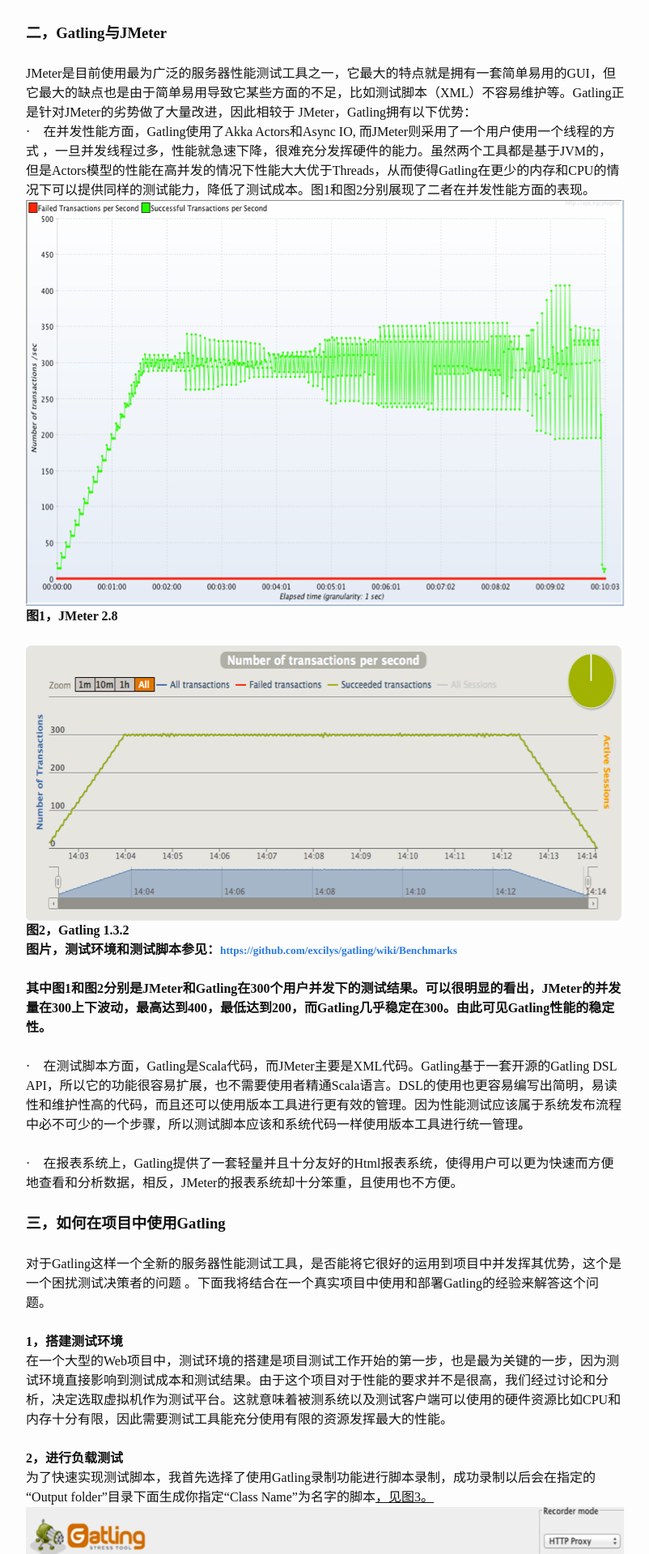
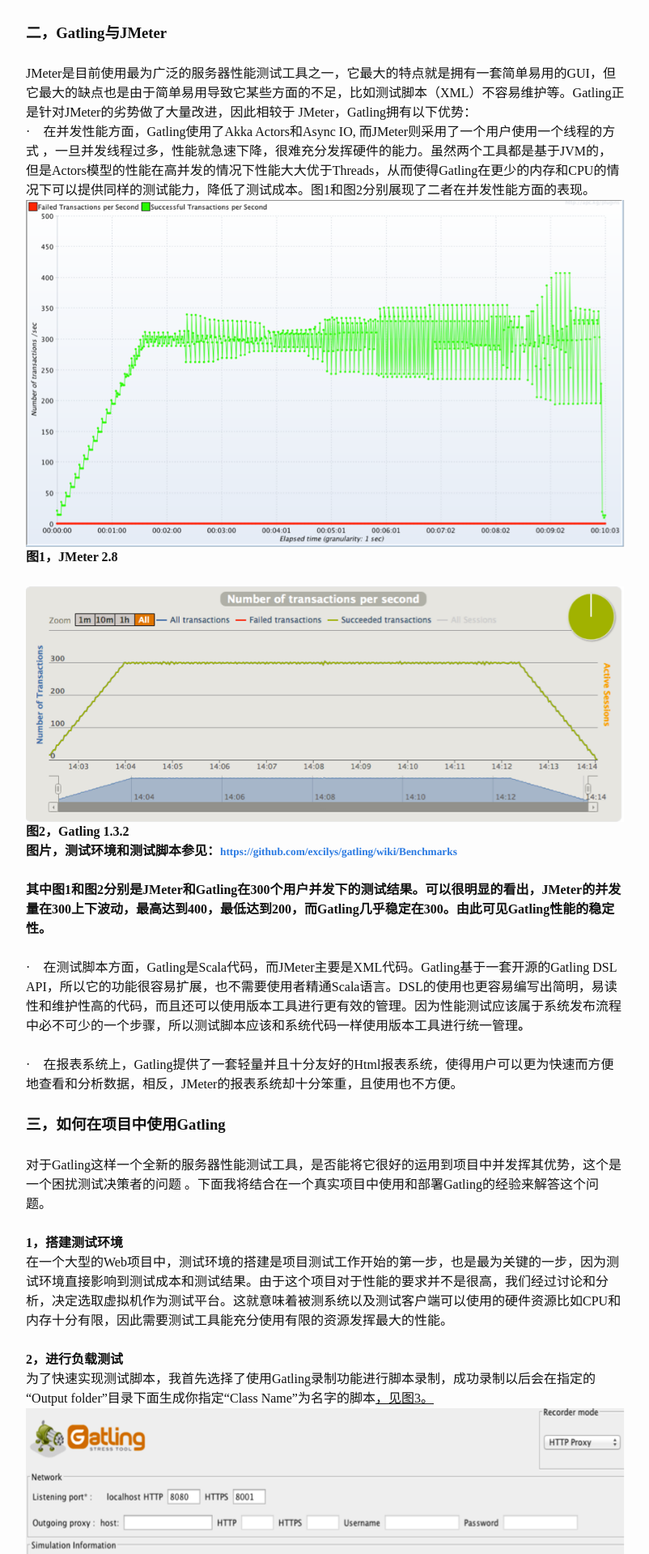
Before and after one commit to TWRanMan/twranman.github.io, a Jekyll site: the page built from _posts/2014-01-01-新一代服务器性能测试工具Gatling.html, in a window 1280 px wide. Shown: the part 753-2672 px from the top of the page at 81% size, without its empty margins (238-1040 px from the left). Built offline with Jekyll 4.4.1, drawn with Linux system fonts in a browser that asks for light colours.

Commit message:
remove the height and width of pictures

```diff
--- a/_posts/2014-01-01-新一代服务器性能测试工具Gatling.html
+++ b/_posts/2014-01-01-新一代服务器性能测试工具Gatling.html
@@ -31,9 +31,9 @@
 <div><span style="font-family:宋体;mso-hansi-font-family:宋体; mso-bidi-font-family:宋体;mso-fareast-language:ZH-CN">JMeter<span lang="ZH-CN" xml:lang="ZH-CN">是目前使用最为广泛的服务器性能测试工具之一，它最大的特点就是拥有一套简单易用的</span>GUI<span lang="ZH-CN" xml:lang="ZH-CN">，但它最大的缺点也是由于简单易用导致它某些方面的不足，比如测试脚本（</span>XML<span lang="ZH-CN" xml:lang="ZH-CN">）不容易维护等。</span>Gatling<span lang="ZH-CN" xml:lang="ZH-CN">正是针对</span>JMeter<span lang="ZH-CN" xml:lang="ZH-CN">的劣势做了大量改进，因此相较于</span> JMeter<span lang="ZH-CN" xml:lang="ZH-CN">，</span>Gatling<span lang="ZH-CN" xml:lang="ZH-CN">拥有以下优势：</span></span></div>
 </div>
 <div style="text-indent:0;mso-list:l4 level1 lfo2"><span style="font-family:Symbol;mso-fareast-font-family:Symbol;mso-bidi-font-family: Symbol;mso-fareast-language:ZH-CN"><span style="mso-list:Ignore">·<span style="font:7.0pt &quot;Times New Roman&quot;">     </span></span></span> <span lang="ZH-CN" style="font-family:宋体;mso-hansi-font-family:宋体;mso-bidi-font-family: 宋体;mso-fareast-language:ZH-CN" xml:lang="ZH-CN">在并发性能方面，</span><span style="font-family:宋体; mso-hansi-font-family:宋体;mso-bidi-font-family:宋体;mso-fareast-language:ZH-CN">Gatling<span lang="ZH-CN" xml:lang="ZH-CN">使用了</span>Akka Actors<span lang="ZH-CN" xml:lang="ZH-CN">和</span>Async IO, <span lang="ZH-CN" xml:lang="ZH-CN">而</span>JMeter<span lang="ZH-CN" xml:lang="ZH-CN">则采用了一个用户使用一个线程的方式 ，一旦并发线程过多，性能就急速下降，很难充分发挥硬件的能力。虽然两个工具都是基于</span>JVM<span lang="ZH-CN" xml:lang="ZH-CN">的，但是</span>Actors<span lang="ZH-CN" xml:lang="ZH-CN">模型的性能在高并发的情况下性能大大优于</span>Threads<span lang="ZH-CN" xml:lang="ZH-CN">，从而使得</span>Gatling<span lang="ZH-CN" xml:lang="ZH-CN">在更少的内存和</span>CPU<span lang="ZH-CN" xml:lang="ZH-CN">的情况下可以提供同样的测试能力，降低了测试成本。图</span>1<span lang="ZH-CN" xml:lang="ZH-CN">和图</span>2<span lang="ZH-CN" xml:lang="ZH-CN">分别展现了二者在并发性能方面的表现。</span></span></div>
-<div style="text-align: center"><img src="http://twranman.github.io/assets/gatling.resources/gatling1.png" height="502" width="865"/><span style="font-family: 宋体;"><br/></span></div>
+<div style="text-align: center"><img src="http://twranman.github.io/assets/gatling.resources/gatling1.png"/><span style="font-family: 宋体;"><br/></span></div>
 <div><b style="mso-bidi-font-weight:normal"><span lang="ZH-CN" style="font-family:宋体;mso-hansi-font-family:宋体;mso-bidi-font-family:宋体; mso-fareast-language:ZH-CN" xml:lang="ZH-CN">图</span></b><b style="mso-bidi-font-weight:normal"><span style="font-family:宋体;mso-hansi-font-family:宋体;mso-bidi-font-family:宋体; mso-fareast-language:ZH-CN">1<span lang="ZH-CN" xml:lang="ZH-CN">，</span>JMeter 2.8</span></b></div>
-<div style="text-align: center"><span style="font-family:宋体;mso-hansi-font-family:宋体; mso-bidi-font-family:宋体;mso-fareast-language:ZH-CN"> </span><img src="http://twranman.github.io/assets/gatling.resources/gatling2.png" height="340" width="865"/></div>
+<div style="text-align: center"><span style="font-family:宋体;mso-hansi-font-family:宋体; mso-bidi-font-family:宋体;mso-fareast-language:ZH-CN"> </span><img src="http://twranman.github.io/assets/gatling.resources/gatling2.png"/></div>
 <div>
 <div><b style="mso-bidi-font-weight:normal"><span lang="ZH-CN" style="font-family:宋体;mso-hansi-font-family:宋体;mso-bidi-font-family:宋体; mso-fareast-language:ZH-CN" xml:lang="ZH-CN">图</span></b><b style="mso-bidi-font-weight:normal"><span style="font-family:宋体;mso-hansi-font-family:宋体;mso-bidi-font-family:宋体; mso-fareast-language:ZH-CN">2<span lang="ZH-CN" xml:lang="ZH-CN">，</span>Gatling 1.3.2</span></b></div>
 <div><b style="mso-bidi-font-weight:normal"><span lang="ZH-CN" style="font-family:宋体;mso-hansi-font-family:宋体;mso-bidi-font-family:宋体; mso-fareast-language:ZH-CN" xml:lang="ZH-CN">图片，测试环境和测试脚本参见：</span></b><b style="mso-bidi-font-weight: normal"><span style="font-size:10.0pt;font-family:Times;mso-fareast-font-family: &quot;Times New Roman&quot;;mso-bidi-font-family:&quot;Times New Roman&quot;"><a href="https://github.com/excilys/gatling/wiki/Benchmarks">https://github.com/excilys/gatling/wiki/Benchmarks</a></span></b></div>
```
